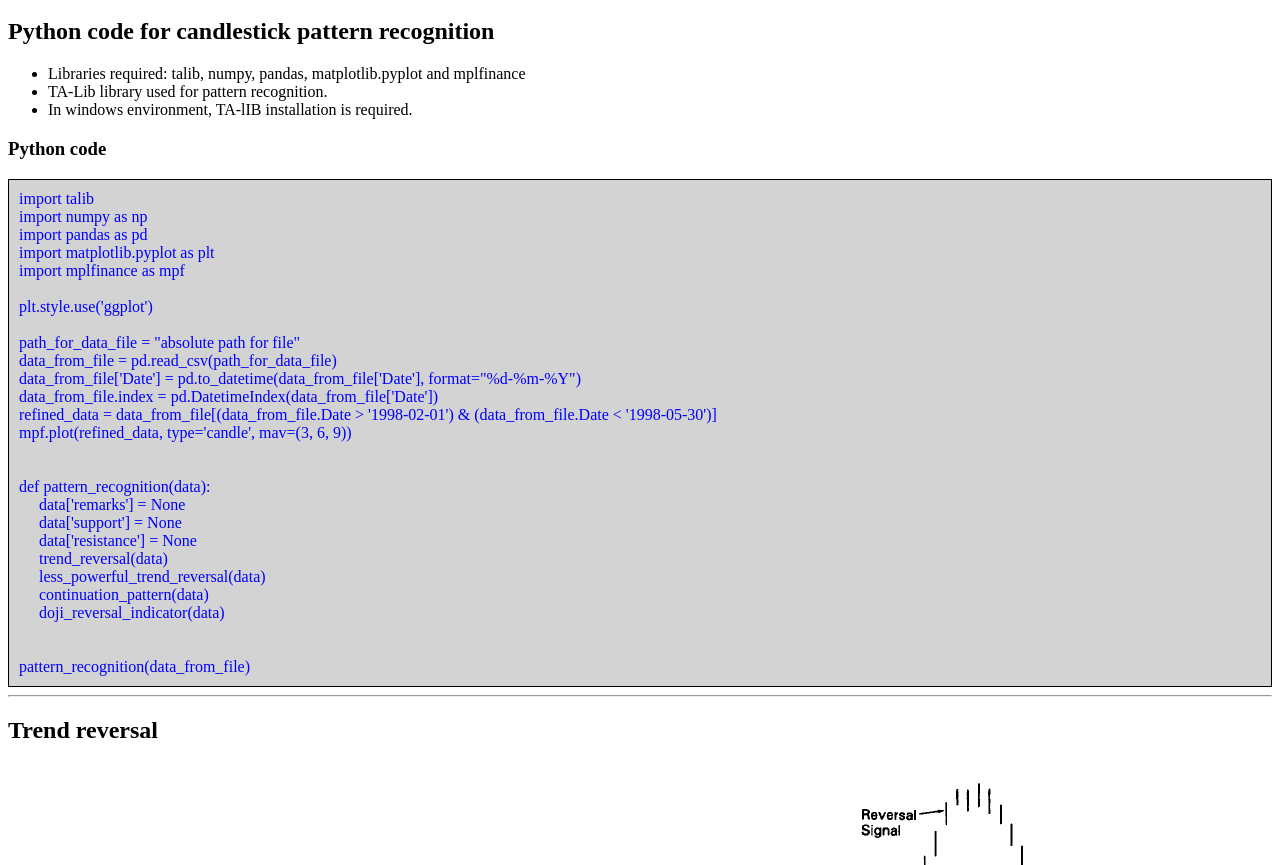
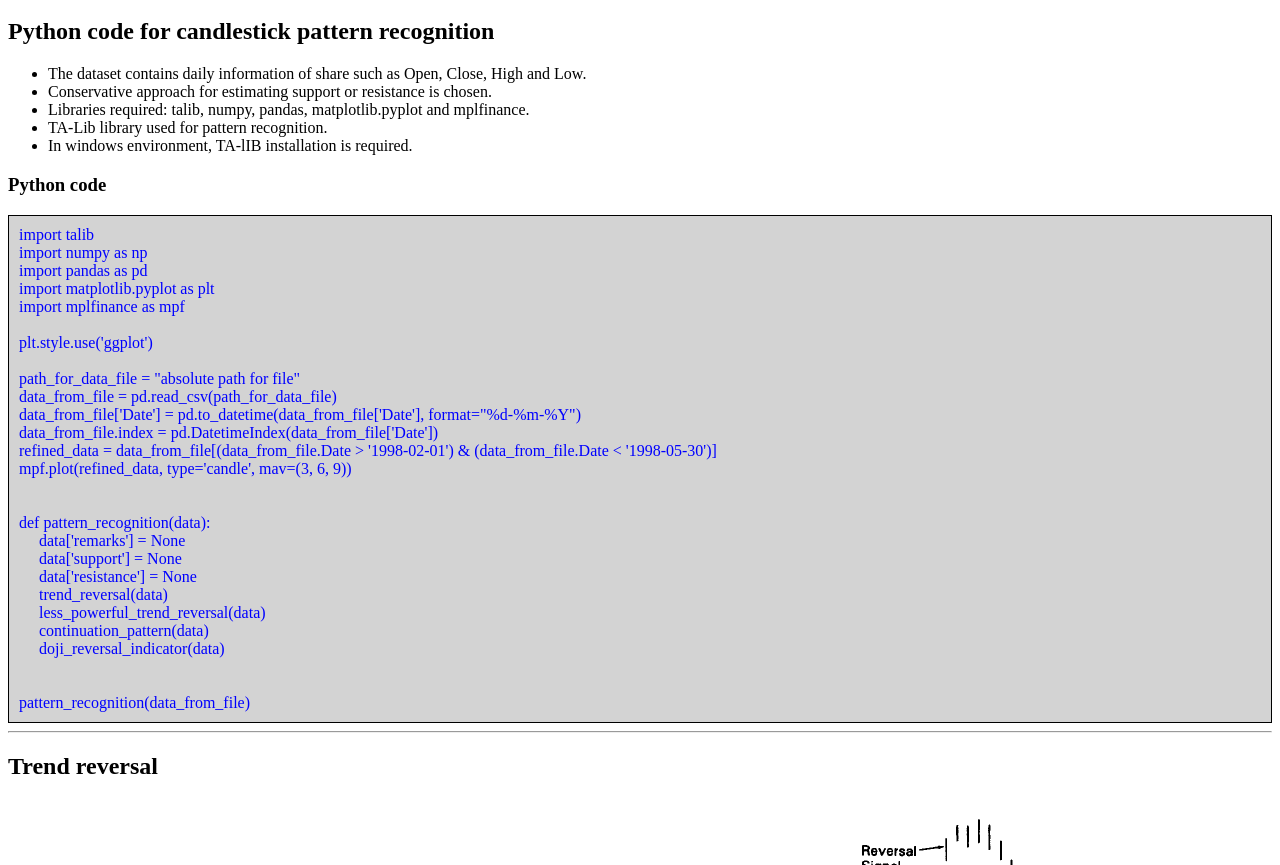
Before and after one commit to bhadani-saharsh/blog.saharsh.bhadani, a plain HTML site: page Contents/Candlesticks/CandleSticks.html in a window 1280 px wide. Shown: the part 1546-2411 px from the top of the page. Drawn offline with Linux system fonts and the light colour scheme.

Commit message:
Dataset and approach updated
Dataset and approach updated

```diff
--- a/Contents/Candlesticks/CandleSticks.html
+++ b/Contents/Candlesticks/CandleSticks.html
@@ -149,7 +149,9 @@
 	</table>
 	<h2>Python code for candlestick pattern recognition</h2>
 	<ul>
-		<li>Libraries required: talib, numpy, pandas, matplotlib.pyplot and mplfinance</li>
+		<li>The dataset contains daily information of share such as Open, Close, High and Low.</li>
+		<li>Conservative approach for estimating support or resistance is chosen.</li>
+		<li>Libraries required: talib, numpy, pandas, matplotlib.pyplot and mplfinance.</li>
 		<li>TA-Lib library used for pattern recognition.</li>
 		<li>In windows environment, TA-lIB installation is required.</li>
 	</ul>
```
